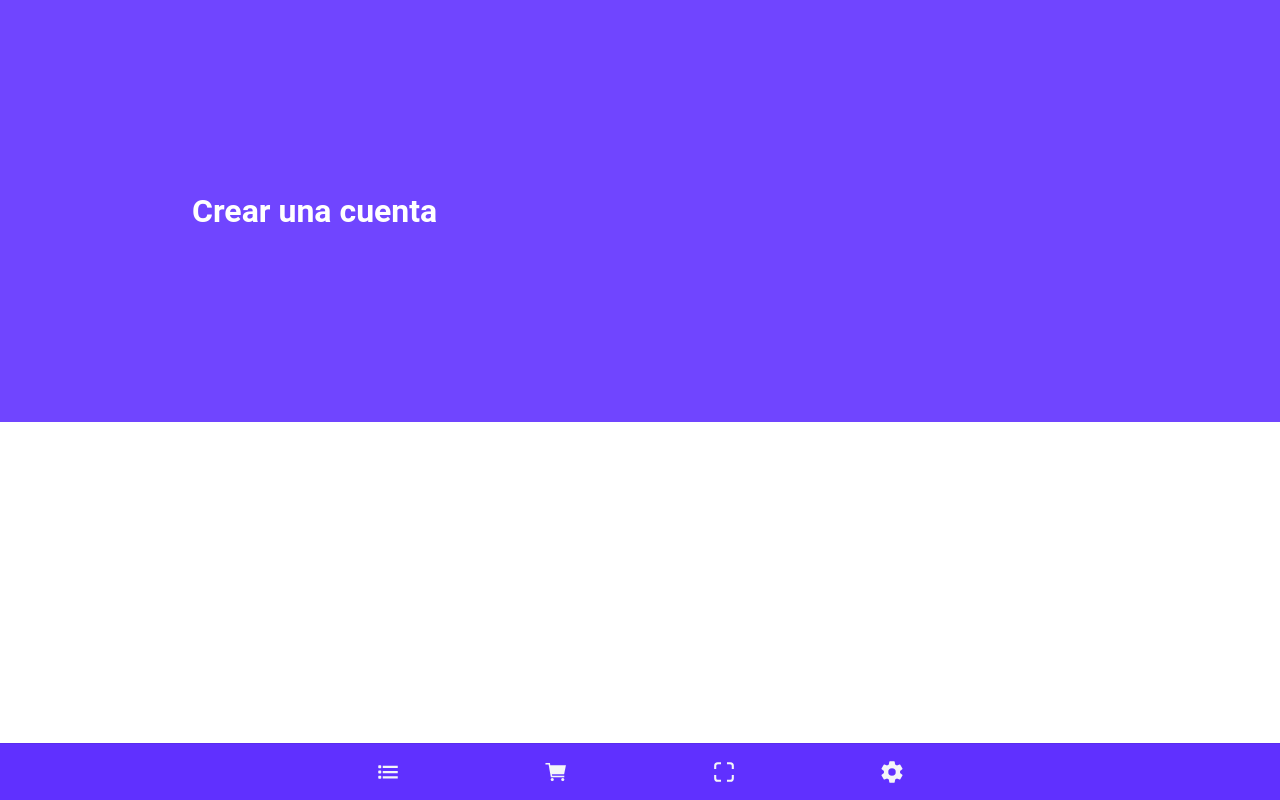
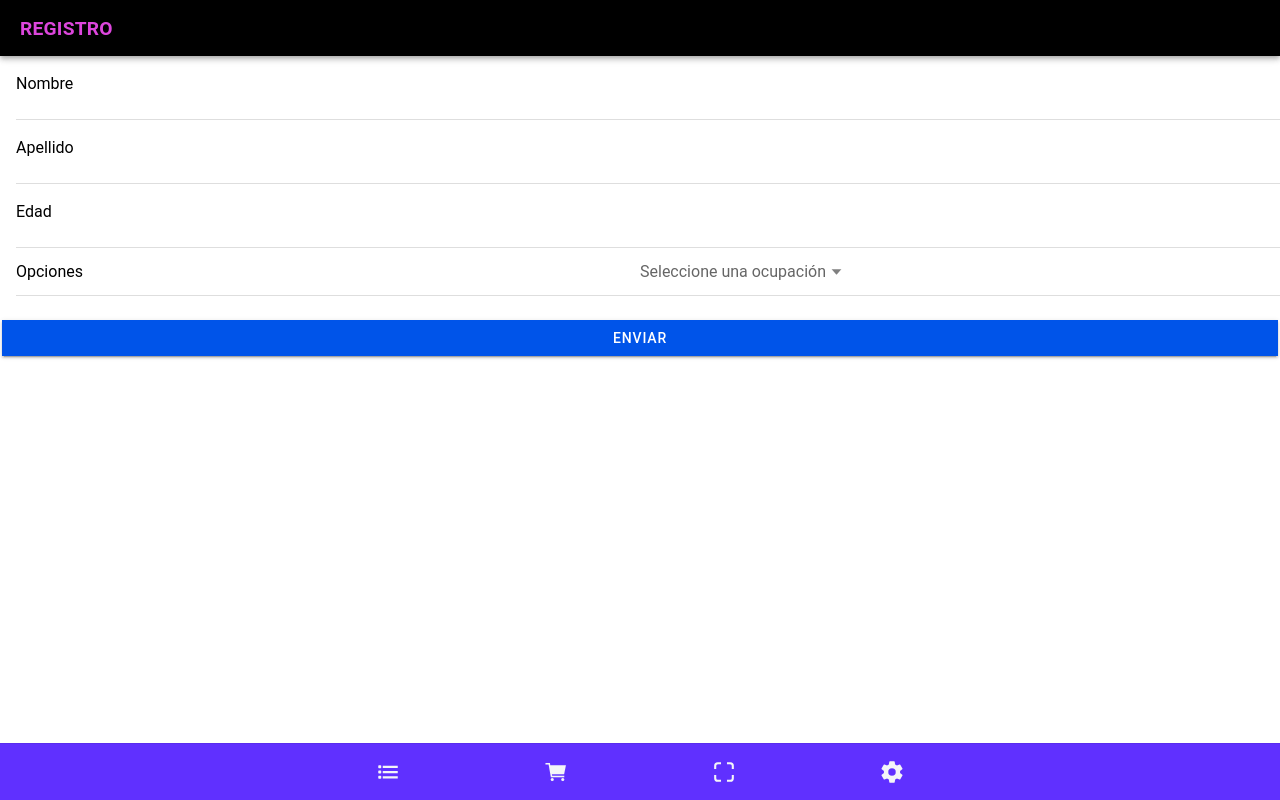
Before and after one commit to GvFvCv/test-app, a React (Vite) app: page /Register in a window 1280 px wide. Built offline with nearby package versions, Linux system fonts and the light colour scheme.

Commit message:
Se realiza conexion a endpoit de registro

```diff
--- a/src/pages/Register.tsx
+++ b/src/pages/Register.tsx
@@ -1,49 +1,107 @@
 import React, { useState } from 'react';
-import { IonContent, IonHeader, IonPage, IonTitle, IonToolbar, IonInput, IonItem, IonLabel, IonButton, IonSelect, IonText, IonSelectOption } from '@ionic/react';
-import { useHistory } from 'react-router-dom';
+import { IonPage, IonHeader, IonToolbar, IonTitle, IonContent, IonSelect, IonSelectOption, IonLabel, IonItem, IonInput, IonButton } from '@ionic/react';
 import './Register.css';
+import { registerapp } from '../services/register';
 
 const Register: React.FC = () => {
-  const [email, setEmail] = useState('');
-  const [password, setPassword] = useState('');
-  const history = useHistory();
+  const [formData, setFormData] = useState({
+    name_user: '',
+    last_name_user: '',
+    year_user: '',
+    user_type: ''
+  });
 
-  const handleRegister = () => {
-    console.log("Registro exitoso", { email, password });
-    history.push('/Login');
+  const handleInputChange = (e: any) => {
+    const { name, value } = e.target;
+    console.log(`Input Change - Name: ${name}, Value: ${value}`);
+    setFormData({
+      ...formData,
+      [name]: value
+    });
+  };
+
+  const handleSelectChange = (e: CustomEvent) => {
+    const { value } = e.detail;
+    const name = (e.target as HTMLSelectElement).name;
+    console.log(`Select Change - Name: ${name}, Value: ${value}`);
+    setFormData({
+      ...formData,
+      [name]: value
+    });
+  };
+
+  const handleSubmit = async (e: React.FormEvent<HTMLFormElement>) => {
+    e.preventDefault();
+    console.log('Form Submitted', formData);
+    try {
+      const response = await registerapp(formData);
+      console.log('Registro exitoso:', response);
+      setFormData({
+        name_user: '',
+        last_name_user: '',
+        year_user: '',
+        user_type: ''
+      });
+    } catch (error) {
+      console.error('Error en el registro:', error);
+    }
   };
 
   return (
-    <IonPage className="page-register">
-      <IonContent className="centered-content">
-        <div className="register-header">Crear una cuenta</div>
-        <IonItem className="register-input">
-          <IonInput label='Nombre' value={email} onIonChange={e => setEmail(e.detail.value!)} />
-        </IonItem>
-        <IonItem className="register-input">
-          <IonInput label='Apellido' type="password" value={password} onIonChange={e => setPassword(e.detail.value!)} />
-        </IonItem><IonItem className="register-input">
-          <IonInput label='Fecha de Nacimiento' value={email} onIonChange={e => setEmail(e.detail.value!)} />
-        </IonItem>
-        <IonItem>
-          <IonSelect placeholder=''>
-            <div slot='label'>
-             Ocupación <IonText color="danger">(Requerido)</IonText>
-            </div>
-            <IonSelectOption value="trabajador">trabajador</IonSelectOption>
-            <IonSelectOption value="estudiante">estudiante</IonSelectOption>
-            <IonSelectOption value="dueño de casa">dueño de casa</IonSelectOption>
-          </IonSelect>
-        </IonItem>
+    <IonPage>
+      <IonHeader>
+        <IonToolbar>
+          <IonTitle>Registro</IonTitle>
+        </IonToolbar>
+      </IonHeader>
+      <IonContent>
+        <form onSubmit={handleSubmit}>
+          <IonItem>
+            <IonLabel position="floating">Nombre</IonLabel>
+            <IonInput
+              type="text"
+              name="name_user"
+              value={formData.name_user}
+              onIonChange={handleInputChange}
+            />
+          </IonItem>
 
-        <IonButton className="register-button" shape='round'
-          onClick={handleRegister}>Registrar
-        </IonButton>
+          <IonItem>
+            <IonLabel position="floating">Apellido</IonLabel>
+            <IonInput
+              type="text"
+              name="last_name_user"
+              value={formData.last_name_user}
+              onIonChange={handleInputChange}
+            />
+          </IonItem>
 
+          <IonItem>
+            <IonLabel position="floating">Edad</IonLabel>
+            <IonInput
+              type="number"
+              name="year_user"
+              value={formData.year_user}
+              onIonChange={handleInputChange}
+            />
+          </IonItem>
 
-        <div className="register-login-link">
-          <a href="/Login">¿Ya tienes una cuenta? Inicia sesión</a>
-        </div>
+          <IonItem>
+            <IonLabel>Opciones</IonLabel>
+            <IonSelect
+              name="user_type"
+              value={formData.user_type}
+              placeholder="Seleccione una ocupación"
+              onIonChange={handleSelectChange}
+            >
+              <IonSelectOption value="Estudiante">Estudiante</IonSelectOption>
+              <IonSelectOption value="Trabajador">Trabajador</IonSelectOption>
+              <IonSelectOption value="Dueño de casa">Dueño de casa</IonSelectOption>
+            </IonSelect>
+          </IonItem>
+
+          <IonButton expand="full" type="submit">Enviar</IonButton>
+        </form>
       </IonContent>
     </IonPage>
   );
--- a/src/pages/Tab3.tsx
+++ b/src/pages/Tab3.tsx
@@ -1,9 +1,9 @@
 import React, { useState, useEffect } from 'react';
 import { IonButton, IonContent, IonHeader, IonPage, IonTitle, IonToolbar, IonImg, IonIcon, IonCard, IonCardContent, IonCardHeader, IonCardSubtitle, IonCardTitle, IonModal, IonCheckbox, IonLabel, IonItem, IonInput, IonList } from '@ionic/react';
 import { Camera, CameraResultType, CameraSource } from '@capacitor/camera';
-import { camera, checkmark, close, arrowBack, pencil, information, addCircleOutline } from 'ionicons/icons';
+import { camera, checkmark, close, arrowBack, pencil, information, addCircleOutline, image } from 'ionicons/icons';
 import { useHistory } from 'react-router-dom';
-import { jsPDF } from 'jspdf'; // Importar jsPDF
+import { enviarDatos } from '../services/ingresoboleta';
 import './Tab3.css'
 
 const Tab3: React.FC = () => {
@@ -15,6 +15,7 @@ const Tab3: React.FC = () => {
   const [foodItems, setFoodItems] = useState<string[]>([]); // Estado para almacenar alimentos ingresados
   const [food, setFood] = useState<string>(""); // Estado para manejar el input de alimentos
   const history = useHistory();
+  let imageboleta = "";
 
   useEffect(() => {
     const hideInstructions = localStorage.getItem('hideInstructions');
@@ -35,21 +36,14 @@ const Tab3: React.FC = () => {
     const image = await Camera.getPhoto({
       quality: 90,
       allowEditing: false,
-      resultType: CameraResultType.DataUrl,
+      resultType: CameraResultType.Uri,
       source: CameraSource.Camera,
     });
-    setPhoto(image.dataUrl);
+    setPhoto(image.webPath);
   };
 
   const retakePhoto = () => {
     setPhoto(undefined);
-  };
-
-  const generatePDF = () => {
-    if (!photo) return;
-    const doc = new jsPDF();
-    doc.addImage(photo, 'JPEG', 10, 10, 180, 240);
-    doc.save('captura_boleta.pdf');
   };
 
   const handleDontShowAgain = async () => {
@@ -77,6 +71,22 @@ const Tab3: React.FC = () => {
       setFood(""); // Limpiar el input después de agregar
     }
   };
+
+  const EnviarBoletaEP = () => {
+    // Enviar la boleta al endpoint
+    try {
+      const response =  enviarDatos(2, photo);
+      console.log('Respuesta del servidor:', response);
+      /* setAlertMessage(`Respuesta del servidor: ${JSON.stringify(response)}`); */
+      /* setShowAlert(true); */
+    }
+    catch (error) {
+      console.error('Error al enviar la foto:', error);
+      /* setAlertMessage(`Error al enviar la foto: ${error.message}`);
+      setShowAlert(true); */
+    }
+
+};
 
   return (
     <IonPage color={'light'}>
@@ -106,7 +116,7 @@ const Tab3: React.FC = () => {
               <IonIcon icon={close} slot="start" />
             </IonButton>
 
-            <IonButton color="success" expand="block" shape="round">
+            <IonButton color="success" expand="block" shape="round" onClick={EnviarBoletaEP}>{/* se debe integrar onclick */}
               Aceptar
               <IonIcon icon={checkmark} slot="start" />
             </IonButton>
--- /dev/null
+++ b/src/services/ingresoboleta.js
@@ -0,0 +1,30 @@
+// src/services/ingresoboleta.js
+const API_URL = 'http://127.0.0.1:8000/app/getinto_ticket/';
+
+export const enviarDatos = async (user_id, fileUri) => {
+  try {
+    const formData = new FormData();
+
+    // Agregar id_usuario y archivo al FormData
+    formData.append('user_id', user_id);
+    const response = await fetch(fileUri);
+    const blob = await response.blob();
+    formData.append('file', blob, 'photo.jpg');
+
+    const result = await fetch(API_URL, {
+      method: 'POST',
+      body: formData, // Enviar el FormData directamente
+    });
+
+    if (!result.ok) {
+      const errorText = await result.text();
+      throw new Error(`Error en la solicitud: ${errorText}`);
+    }
+
+    const resultado = await result.json();
+    return resultado; // Devolver la respuesta del servidor
+  } catch (error) {
+    console.error('Error en la solicitud:', error);
+    throw error;
+  }
+};
--- /dev/null
+++ b/src/services/register.js
@@ -0,0 +1,15 @@
+export const registerapp = async (formData) => {
+    const response = await fetch('http://127.0.0.1:8000/app/register/', {
+      method: 'POST',
+      headers: {
+        'Content-Type': 'application/json',  // Necesario si envías JSON
+      },
+      body: JSON.stringify(formData),
+    });
+
+    if (!response.ok) {
+      throw new Error('Error en el registro');
+    }
+
+    return response.json();
+  };
```
